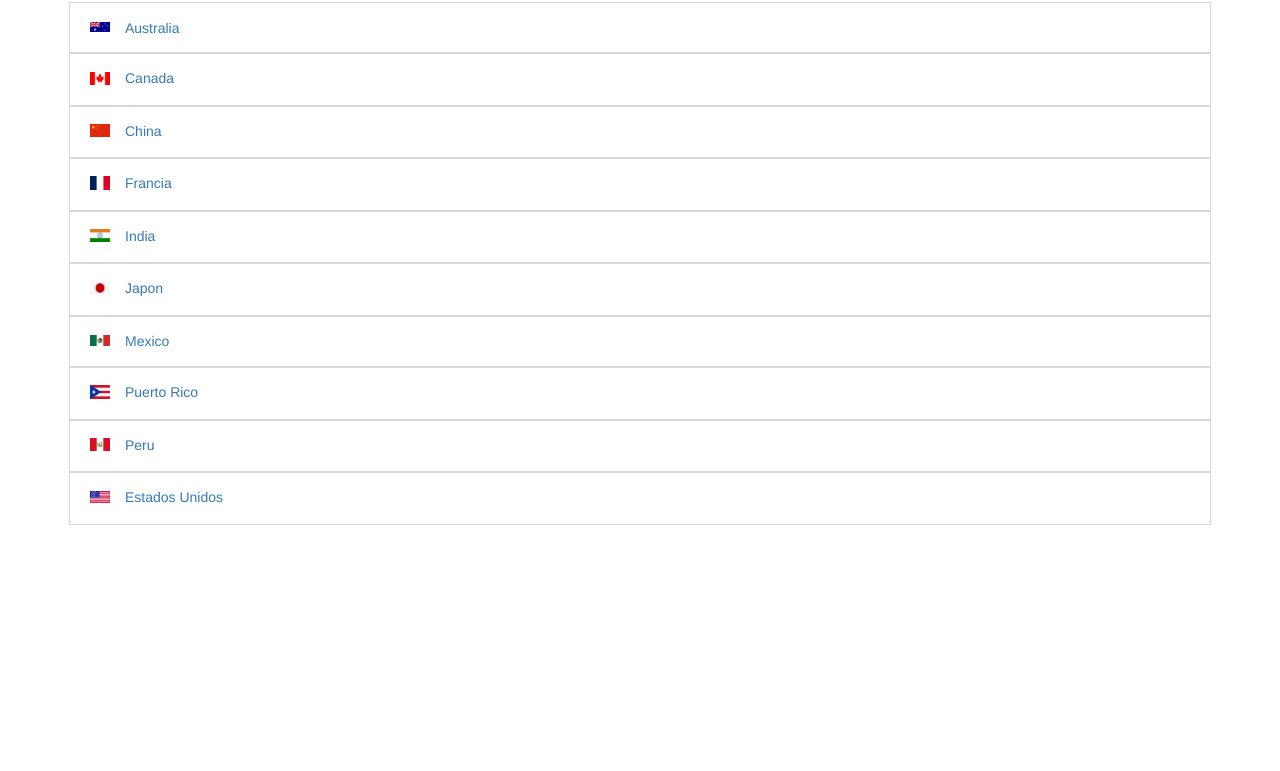
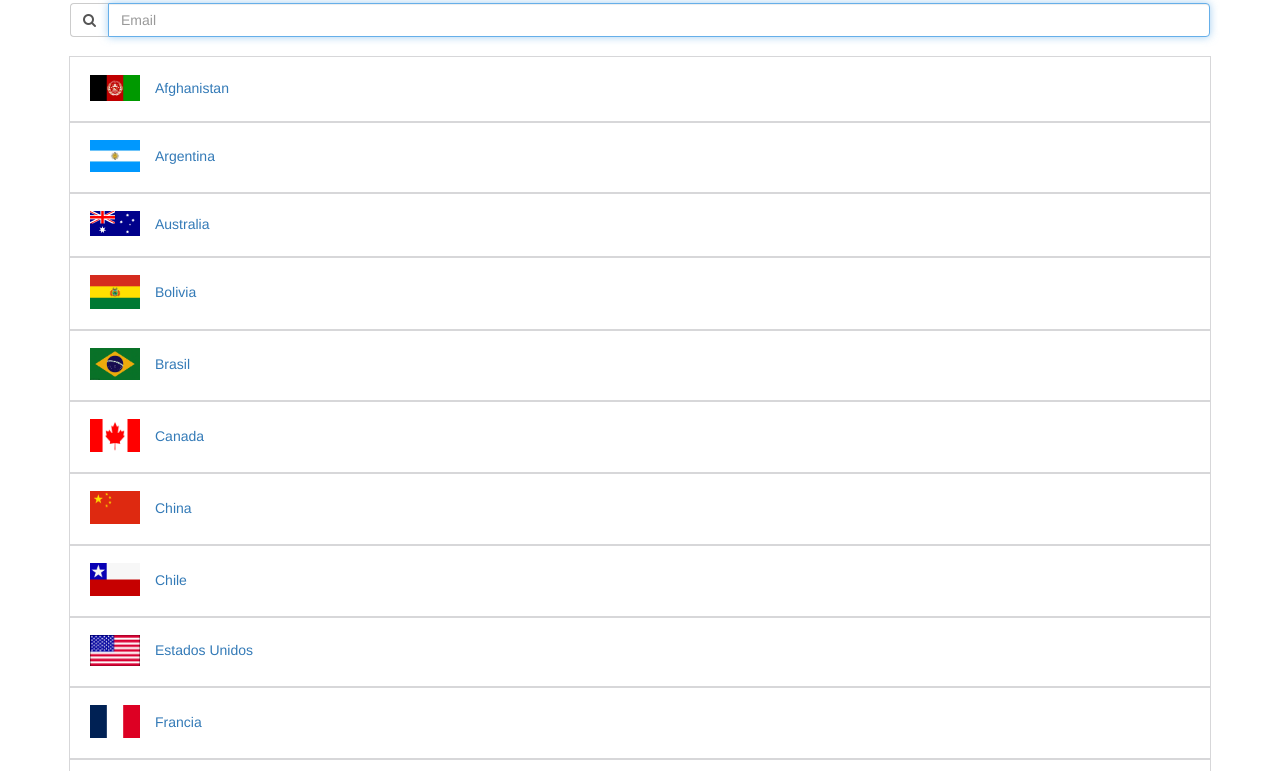
Before and after one commit to tatilq/lift, a plain HTML site: page country.html in a window 1280 px wide. Shown: the part 67-838 px from the top of the page. Before the commit the page ends 800 px from the top, so only its background shows below. Drawn offline with nearby package versions, Linux system fonts and the light colour scheme; a web font is replaced by a local one.

Commit message:
Optimizacion de codigo

```diff
--- a/country.html
+++ b/country.html
@@ -31,6 +31,15 @@
 		<div class="container">
 			<div class="row ">
 				<div class=" col-md-12 ">
+					<div class="input-group">
+			          	<span class="input-group-addon" id="iconSearch"><i class="fa fa-search" aria-hidden="true"></i></span>
+			          	<input name="email" id="search" autofocus typse="text" required class="form-control" placeholder="Email" onkeyup="searchChat()">
+				    </div>
+				</div>
+			</div>
+			<br>
+			<div class="row ">
+				<div class=" col-md-12 ">
 					<ul class="list-unstyled " id="lista_paises">
 						<!--AQUI SE ENLISTARAN LOS PAISES-->
 					</ul>
--- a/css/country.css
+++ b/css/country.css
@@ -11,7 +11,7 @@ header a
 }
 .bandera
 {
-	width: 30px;
+	width: 60px;
 	margin-bottom: 3px;
 	padding: 3px 5px;
 	margin-right: 10px;
@@ -27,3 +27,8 @@ header a
 	border: 2px solid: #EA0B8C;
 
 }
+#iconSearch
+{
+	background-color: white;
+	border-right: none;
+}
--- a/js/country.js
+++ b/js/country.js
@@ -3,18 +3,21 @@ function init()
 {
 	var lista_paises=document.getElementById("lista_paises");
 	//-----------------------------------------------LISTA D EPAISES JSON------------------------------------------//
-	var paises='[{"nombre":"Australia","codigo": "61" , "img":"img/australia.png"},{"nombre":"Canada","codigo": "1" ,"img":"img/canada.png"},'+
-	    '{"nombre":"China","codigo": "86" , "img":"img/china.png"},{"nombre":"Francia","codigo": "33" , "img":"img/francia.jpg"},'+
-	    '{"nombre":"India","codigo": "91","img":"img/india.gif"},{"nombre":"Japon","codigo": "81","img":"img/japan.gif"},'+
-	    '{"nombre":"Mexico","codigo": "52","img":"img/mexico.png"},{"nombre":"Puerto Rico","codigo": "1","img":"img/puerto_rico.png"},'+
-	    '{"nombre":"Peru","codigo": "51","img":"img/peru.png"},{"nombre":"Estados Unidos","codigo":"1","img":"img/EeUu.gif"}]';
+	var paises='[{"nombre": "Afghanistan", "codigo": "+93","img":"img/BanderaDeAfganistan.png"},{"nombre": "Argentina","codigo": "+54","img":"img/argentina.jpg"},{"nombre":"Australia","codigo": "+61" , "img":"img/australia.png"},'+
+	'{"nombre": "Bolivia", "codigo": "+591","img":"img/bolivia.png"},{"nombre": "Brasil","codigo": "+55","img":"img/brasil.jpg"},{"nombre":"Canada","codigo": "+1" ,"img":"img/canada.png"},'+
+	'{"nombre":"China","codigo": "+86" , "img":"img/china.png"}, {"nombre": "Chile","codigo": "+56","img":"img/chile.png"},{"nombre":"Estados Unidos","codigo":"+1","img":"img/EeUu.gif"},{"nombre":"Francia","codigo": "+33" , "img":"img/francia.jpg"},'+
+	    '{"nombre": "Honduras","codigo": "+504","img":"img/honduras.jpeg"},{"nombre":"India","codigo": "+91","img":"img/india.gif"},{"nombre": "Irlanda","codigo": "+353","img":"img/irlanda.jpg"},{"nombre":"Japon","codigo": "+81","img":"img/japan.gif"},'+
+	    '{"nombre":"Mexico","codigo": "+52","img":"img/mexico.png"},{"nombre":"Puerto Rico","codigo": "+1","img":"img/puerto_rico.png"},'+
+	    '{"nombre":"Peru","codigo": "+51","img":"img/peru.png"},{"nombre": "Polonia","codigo": "+48","img":"img/polonia.jpg"},{"nombre": "Rusia","codigo": "+7","img":"img/rusia.png"},'+
+  		'{"nombre": "Singapur","codigo": "+65","img":"img/singapur.png"},{"nombre": "Suiza","codigo": "+41","img":"img/zuisa.jpg"},{"nombre": "Tailandia","codigo": "+66","img":"img/tailandia.gif"},{"nombre": "Taiwán","codigo": "+886","img":"img/taiwan.png"},'+
+  		'{"nombre": "Venezuela", "codigo": "+58","img":"img/mexico.png"}]';
 
 	var pais =JSON.parse(paises);
 	var longi=pais.length;
 
   	for(var i=0;i<longi;i++)
   	{
-  		var html='<a href="sign-up.html"><li select=""><img src='+pais[i].img +
+  		var html='<a href="sign-up.html"><li class="lisPais"><img src='+pais[i].img +
   		' class="img_responsive bandera"><span class="code"'+
   		' style="display:none;">'+pais[i].codigo+'</span>'+ pais[i].nombre+'</li></a>';
 
@@ -36,3 +39,19 @@ function onLinkClick(evt)
 	localStorage.setItem('codigo',codePais);
 }
 /****************************************************************FIN**************************************************/
+function searchChat()
+{
+	var chatsList=document.getElementsByClassName("lisPais");
+	var search = document.getElementById("search");//id del input
+	var forEach = Array.prototype.forEach;
+	search.addEventListener("keyup", function(e){
+	    var choice = this.value;
+
+	    forEach.call(chatsList, function(f){
+	        if (f.innerHTML.toLowerCase().search(choice.toLowerCase()) == -1 )
+	            f.style.display = "none";
+	        else
+	            f.style.display = "block";
+	    });
+	}, false);
+};
```
Also changed, not shown: sign-up.html (+2 -2 lines), img/BanderaDeAfganistan.png (added), img/argentina.jpg (added), img/bolivia.png (added), img/brasil.jpg (added), img/chile.png (added), img/honduras.jpeg (added), img/irlanda.jpg (added), img/polonia.jpg (added), img/rusia.png (added), img/singapur.png (added), img/tailandia.gif (added), img/taiwan.png (added), img/zuisa.jpg (added).
